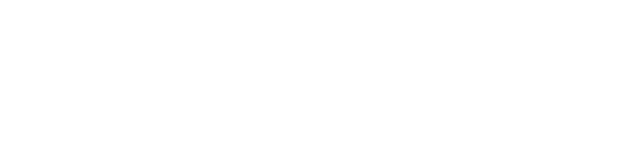
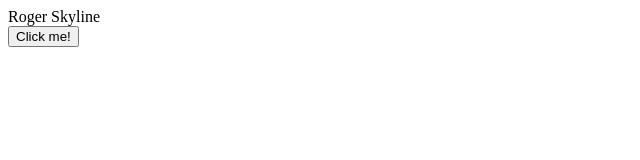
Before and after one commit to tlahin/roger_skyline_1, a plain HTML site: page web/skyline.html in a window 1280 px wide. Shown: the whole page, without its empty margins (0-640 px from the left). Drawn offline with Linux system fonts and the light colour scheme.

Commit message:
skyline html file

```diff
--- a/web/skyline.html
+++ b/web/skyline.html
@@ -1,7 +1,12 @@
+<!DOCTYPE html>
 <html>
+	<link rel="stylesheet" href="skyline.css">
 	<body>
 		<box>
-
+			<header>Roger Skyline</header>
+			<div>
+				<button onclick="window.location.href='intra.42.fr'">Click me!</button>
+			</div>
 		</box>
 	</body>
 </html>
```
